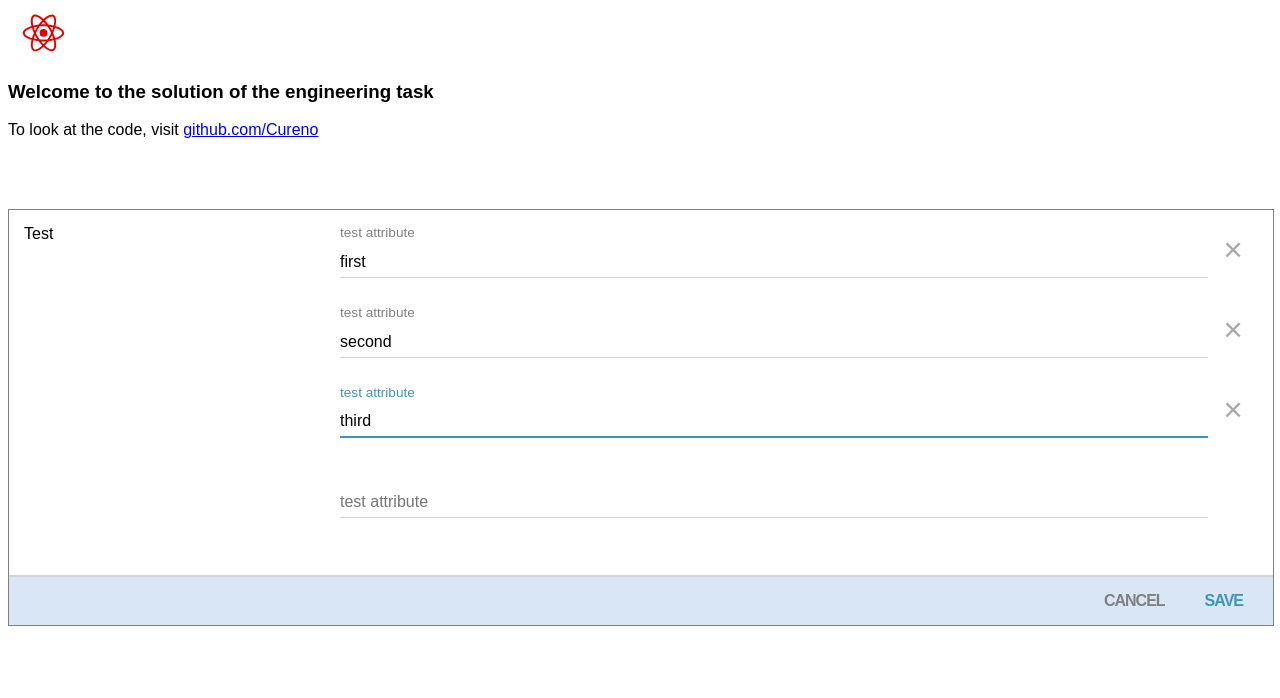
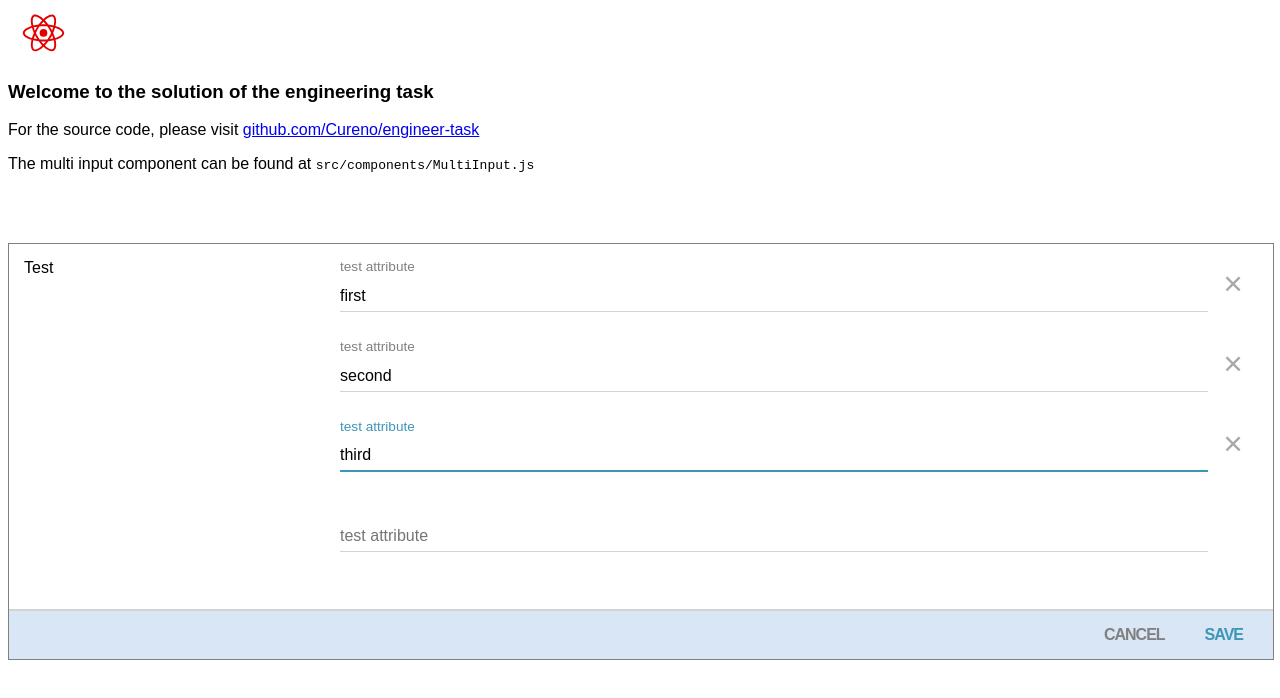
Before and after one commit to Cureno/engineer-task, a React (Create React App) app: page / in a window 1280 px wide. Shown: the top 698 px of the page. Built offline with nearby package versions, Linux system fonts and the light colour scheme.

Commit message:
update link and explanation on the presentation page

```diff
--- a/src/components/App.js
+++ b/src/components/App.js
@@ -12,7 +12,10 @@ class App extends Component {
           <h3 className="App-title">Welcome to the solution of the engineering task</h3>
         </header>
         <p>
-          To look at the code, visit <a href="http://www.github.com/Cureno">github.com/Cureno</a>
+          For the source code, please visit <a href="http://www.github.com/Cureno/engineer-task">github.com/Cureno/engineer-task</a>
+        </p>
+        <p>
+           The multi input component can be found at <code>src/components/MultiInput.js</code>
         </p>
         <br/>
         <br/>
```
